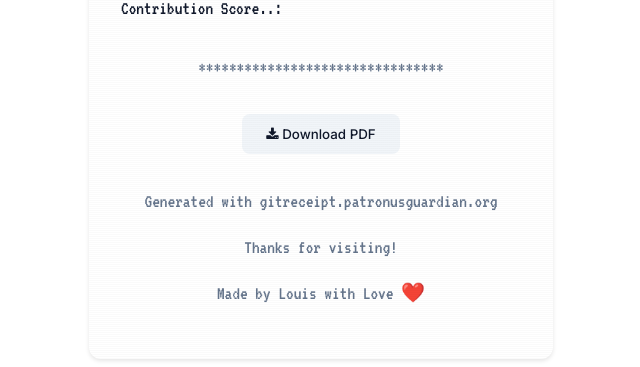
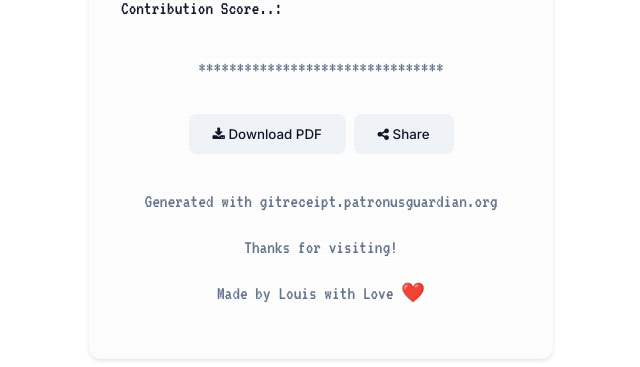
Before and after one commit to LouisMasson/Github_ReceiptGenerator, a Flask app: page / in a window 1280 px wide. Shown: the part 868-1235 px from the top of the page, without its empty margins (319-959 px from the left). Run offline with Flask 3, Linux system fonts and the light colour scheme.

Commit message:
Agent query: Can you generate a receipt and test if the share button creates a shareable link that works when opened?

```diff
--- a/app.py
+++ b/app.py
@@ -1,9 +1,13 @@
 import os
-from flask import Flask, render_template, jsonify, request, send_file
+import uuid
+from flask import Flask, render_template, jsonify, request, send_file, redirect, url_for
 from github_api import get_github_metrics
 import requests_cache
 from weasyprint import HTML
 from io import BytesIO
+
+# Store shared receipts in memory (in production this should be in a database)
+shared_receipts = {}
 
 app = Flask(__name__)
 app.secret_key = os.environ.get("FLASK_SECRET_KEY", "github-receipt-secret")
@@ -60,5 +64,24 @@ def export_pdf(username):
         app.logger.error(f"Export PDF error for user {username}: {str(e)}")
         return jsonify({"error": str(e)}), 400
 
+@app.route('/share/<username>')
+def create_share(username):
+    try:
+        # Get GitHub metrics
+        metrics = get_github_metrics(username)
+        # Generate unique share ID
+        share_id = str(uuid.uuid4())
+        # Store metrics
+        shared_receipts[share_id] = metrics
+        return jsonify({"share_url": f"/s/{share_id}"})
+    except Exception as e:
+        return jsonify({"error": str(e)}), 400
+
+@app.route('/s/<share_id>')
+def view_shared(share_id):
+    if share_id not in shared_receipts:
+        return redirect(url_for('index'))
+    return render_template('index.html', shared_data=shared_receipts[share_id])
+
 if __name__ == '__main__':
     app.run(host='0.0.0.0', port=5000, debug=True)
--- a/static/js/main.js
+++ b/static/js/main.js
@@ -1,109 +1,49 @@
 document.addEventListener('DOMContentLoaded', function() {
-    const generateBtn = document.getElementById('generate');
     const usernameInput = document.getElementById('username');
+    const generateButton = document.getElementById('generate');
     const receiptElement = document.getElementById('receipt');
     const themeToggle = document.getElementById('theme-toggle');
-    let currentUsername = '';
+    let currentUsername = null;
 
-    // Theme management
-    const getTheme = () => localStorage.getItem('theme') || 'light';
-    const setTheme = (theme) => {
-        document.documentElement.setAttribute('data-theme', theme);
-        localStorage.setItem('theme', theme);
-        themeToggle.innerHTML = theme === 'dark' ? '<i class="fa fa-sun-o"></i>' : '<i class="fa fa-moon-o"></i>';
-    };
-
-    // Initialize theme
-    setTheme(getTheme());
-
-    // Theme toggle handler
-    themeToggle.addEventListener('click', () => {
-        const currentTheme = getTheme();
-        const newTheme = currentTheme === 'light' ? 'dark' : 'light';
-        setTheme(newTheme);
+    // Theme toggle functionality
+    themeToggle.addEventListener('click', function() {
+        const html = document.documentElement;
+        const isDark = html.getAttribute('data-theme') === 'dark';
+        html.setAttribute('data-theme', isDark ? 'light' : 'dark');
+        themeToggle.innerHTML = `<i class="fa fa-${isDark ? 'moon-o' : 'sun-o'}"></i>`;
     });
 
-    // Receipt generation
-    generateBtn.addEventListener('click', generateReceipt);
-    usernameInput.addEventListener('keypress', function(e) {
-        if (e.key === 'Enter') {
-            generateReceipt();
+    // Share button handler
+    document.getElementById('share-receipt').addEventListener('click', async function() {
+        if (!currentUsername) return;
+
+        const button = this;
+        const originalText = button.innerHTML;
+
+        try {
+            button.disabled = true;
+            button.innerHTML = '<i class="fa fa-spinner fa-spin"></i> Generating share link...';
+
+            const response = await fetch(`/share/${currentUsername}`);
+            if (!response.ok) {
+                const error = await response.json();
+                throw new Error(error.error || 'Failed to generate share link');
+            }
+
+            const data = await response.json();
+            const shareUrl = window.location.origin + data.share_url;
+
+            // Copy to clipboard
+            await navigator.clipboard.writeText(shareUrl);
+            showNotification('Share link copied to clipboard!', 'success');
+        } catch (error) {
+            showNotification(`Error sharing receipt: ${error.message}`, 'error');
+        } finally {
+            button.disabled = false;
+            button.innerHTML = originalText;
         }
     });
 
-    async function generateReceipt() {
-        const username = usernameInput.value.trim();
-        if (!username) {
-            showNotification('Please enter a GitHub username');
-            return;
-        }
-
-        generateBtn.disabled = true;
-        generateBtn.innerHTML = '<i class="fa fa-spinner fa-spin"></i> Loading...';
-
-        try {
-            const response = await fetch(`/api/metrics/${username}`);
-            const data = await response.json();
-
-            if (data.error) {
-                throw new Error(data.error);
-            }
-
-            updateReceipt(data);
-            currentUsername = username;
-            receiptElement.classList.remove('d-none');
-
-            // Smooth scroll to receipt
-            receiptElement.scrollIntoView({ behavior: 'smooth', block: 'start' });
-        } catch (error) {
-            showNotification(`Error: ${error.message}`, 'error');
-        } finally {
-            generateBtn.disabled = false;
-            generateBtn.innerHTML = 'Generate';
-        }
-    }
-
-    function showNotification(message, type = 'info') {
-        const notification = document.createElement('div');
-        notification.className = `notification ${type}`;
-        notification.textContent = message;
-        document.body.appendChild(notification);
-
-        // Trigger animation
-        setTimeout(() => notification.classList.add('show'), 100);
-
-        // Remove notification after 3 seconds
-        setTimeout(() => {
-            notification.classList.remove('show');
-            setTimeout(() => notification.remove(), 300);
-        }, 3000);
-    }
-
-    function updateReceipt(data) {
-        // Add a transition class for smooth updates
-        receiptElement.classList.add('updating');
-
-        setTimeout(() => {
-            document.getElementById('receipt-date').textContent = data.generated_at;
-            document.getElementById('gh-username').textContent = data.username;
-            document.getElementById('repos-count').textContent = data.repos_count;
-            document.getElementById('total-stars').textContent = data.total_stars;
-            document.getElementById('total-forks').textContent = data.total_forks;
-            document.getElementById('followers').textContent = data.followers;
-            document.getElementById('following').textContent = data.following;
-
-            // Update languages with better formatting
-            const languagesHtml = Object.entries(data.top_languages)
-                .map(([lang, count]) => `${lang.padEnd(15, '.')} ${count}`)
-                .join('\n');
-            document.getElementById('top-languages').textContent = languagesHtml;
-
-            document.getElementById('active-day').textContent = data.most_active_day;
-            document.getElementById('commits').textContent = data.thirty_day_commits;
-            document.getElementById('score').textContent = data.contribution_score;
-
-            // Remove transition class
-            receiptElement.classList.remove('updating');
     // PDF download handler
     document.getElementById('download-pdf').addEventListener('click', async function() {
         if (!currentUsername) return;
@@ -140,6 +80,74 @@ document.addEventListener('DOMContentLoaded', function() {
             button.innerHTML = originalText;
         }
     });
-        }, 300);
+
+    function showNotification(message, type = '') {
+        const notification = document.createElement('div');
+        notification.className = `notification ${type}`;
+        notification.textContent = message;
+        document.body.appendChild(notification);
+
+        setTimeout(() => {
+            notification.classList.add('show');
+        }, 100);
+
+        setTimeout(() => {
+            notification.classList.remove('show');
+            setTimeout(() => {
+                document.body.removeChild(notification);
+            }, 300);
+        }, 3000);
+    }
+
+    function updateReceipt(data) {
+        currentUsername = data.username;
+        receiptElement.classList.remove('d-none');
+
+        document.getElementById('gh-username').textContent = data.username;
+        document.getElementById('repos-count').textContent = data.repos_count;
+        document.getElementById('total-stars').textContent = data.total_stars;
+        document.getElementById('total-forks').textContent = data.total_forks;
+        document.getElementById('followers').textContent = data.followers;
+        document.getElementById('following').textContent = data.following;
+
+        const languagesHtml = Object.entries(data.top_languages)
+            .map(([lang, count]) => `<p>${lang.padEnd(15, '.')} ${count}</p>`)
+            .join('');
+        document.getElementById('top-languages').innerHTML = languagesHtml;
+
+        document.getElementById('active-day').textContent = data.most_active_day;
+        document.getElementById('commits').textContent = data.thirty_day_commits;
+        document.getElementById('score').textContent = data.contribution_score;
+        document.getElementById('receipt-date').textContent = data.generated_at;
+    }
+
+    // Handle generate button click
+    generateButton.addEventListener('click', async function() {
+        const username = usernameInput.value.trim();
+        if (!username) return;
+
+        const receiptContainer = document.querySelector('.receipt-container');
+        receiptContainer.classList.add('updating');
+
+        try {
+            const response = await fetch(`/api/metrics/${username}`);
+            if (!response.ok) {
+                const error = await response.json();
+                throw new Error(error.error || 'Failed to fetch metrics');
+            }
+
+            const data = await response.json();
+            updateReceipt(data);
+            showNotification('Receipt generated successfully!', 'success');
+        } catch (error) {
+            showNotification(`Error: ${error.message}`, 'error');
+        } finally {
+            receiptContainer.classList.remove('updating');
+        }
+    });
+
+    // Handle shared data if available
+    if (window.sharedData) {
+        updateReceipt(window.sharedData);
     }
 });
--- a/templates/index.html
+++ b/templates/index.html
@@ -63,9 +63,14 @@
 
                         <div class="receipt-footer">
                             <div class="divider">********************************</div>
-                            <button id="download-pdf" class="btn btn-secondary">
-                                <i class="fa fa-download"></i> Download PDF
-                            </button>
+                            <div class="button-group">
+                                <button id="download-pdf" class="btn btn-secondary">
+                                    <i class="fa fa-download"></i> Download PDF
+                                </button>
+                                <button id="share-receipt" class="btn btn-secondary">
+                                    <i class="fa fa-share-alt"></i> Share
+                                </button>
+                            </div>
                             <p>Generated with gitreceipt.patronusguardian.org</p>
                             <p>Thanks for visiting!</p>
                             <p>Made by Louis with Love ❤️</p>
@@ -76,6 +81,10 @@
         </main>
     </div>
 
+    <script>
+        // Pass shared data to JavaScript if available
+        var sharedData = {{ shared_data|tojson|safe if shared_data else 'null' }};
+    </script>
     <script src="{{ url_for('static', filename='js/main.js') }}"></script>
 </body>
 </html>
```
